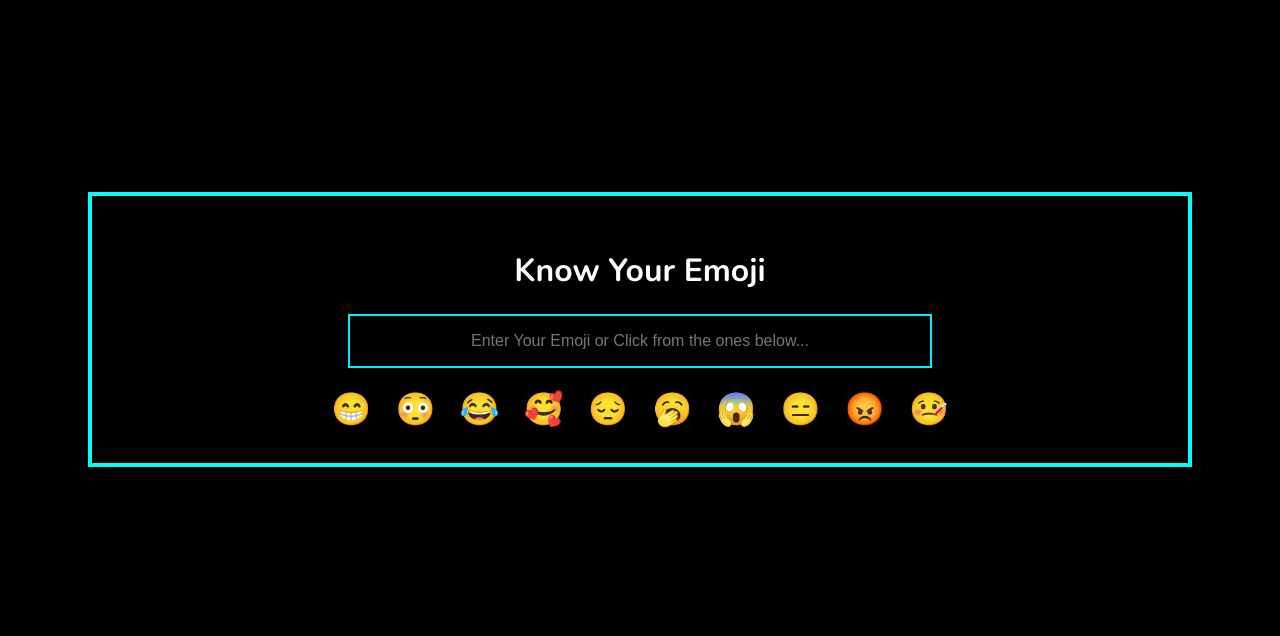
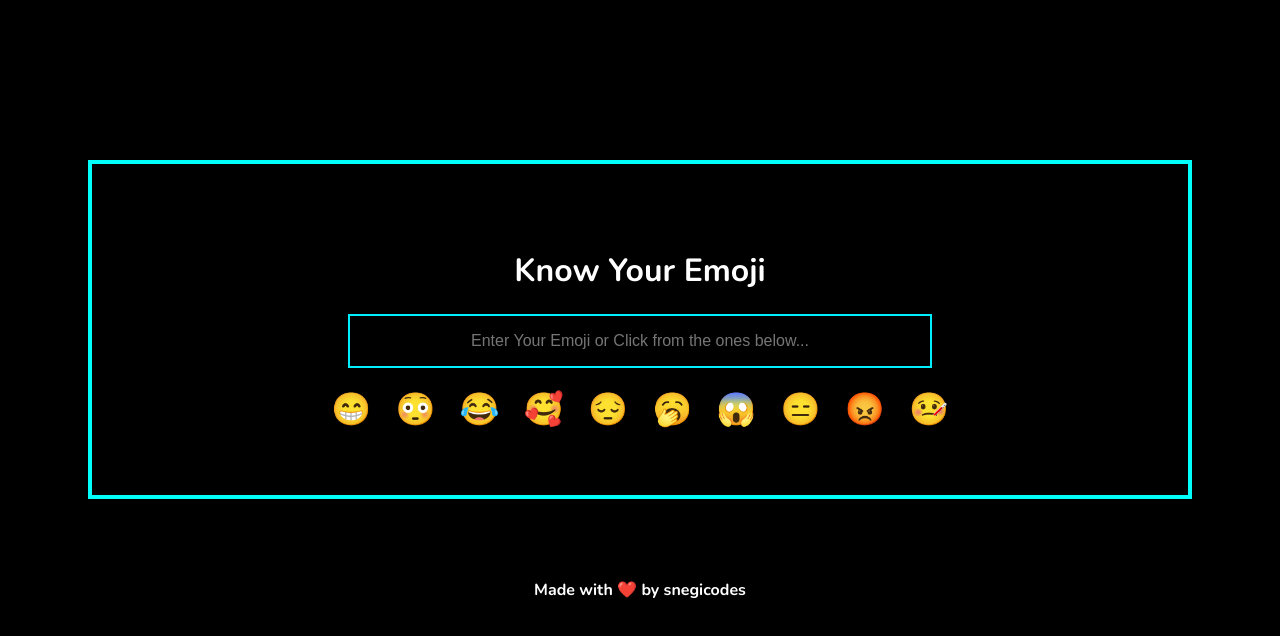
Before and after one commit to snegicodes/NeogCamp-mark08-EmoticonInterpreter, a React (Create React App) app: page / in a window 1280 px wide. Shown: the top 636 px of the page. Built offline with nearby package versions, Linux system fonts and the light colour scheme.

Commit message:
refactor: added branding

```diff
--- a/src/App.css
+++ b/src/App.css
@@ -3,16 +3,22 @@
   background-color: rgb(0, 0, 0);
 }
 
-.App {
+.App{
+  text-align: center;
+  color: white;
+  font-family: 'Nunito', sans-serif;
+}
+
+.box {
   text-align: center;
   font-family: 'Nunito', sans-serif;
   border: 4px solid rgb(0, 255, 251);
-  margin:12rem 5rem;
-  padding: 2rem 0rem;
+  margin: 10rem 5rem 5rem;
+  padding: 4rem 0rem;
   color: white;
 }
 
-.App input{
+.box input{
   padding: 1rem;
   width: 50%;
   border: 2px solid rgb(0, 238, 255);
@@ -20,7 +26,7 @@
   color: white;
   text-align:center;
 }
- .App span {
+ .box span {
   font-size: 2rem;
   padding: 0.5rem;
   cursor: pointer;
--- a/src/App.js
+++ b/src/App.js
@@ -39,6 +39,7 @@ function App() {
   }
   return (
     <div className="App">
+      <div className="box">
         <h1>Know Your Emoji</h1>
         <input
           onChange={emojiHandler}
@@ -49,6 +50,8 @@ function App() {
           return <span onClick={() => emojiClickHandler(emoji)}>{emoji} </span>;
         })}
       </div>
+      <h4>Made with ❤️ by snegicodes</h4>
+    </div>
   );
 }
 
```
Lines whose indentation alone changed are shown as unchanged.
